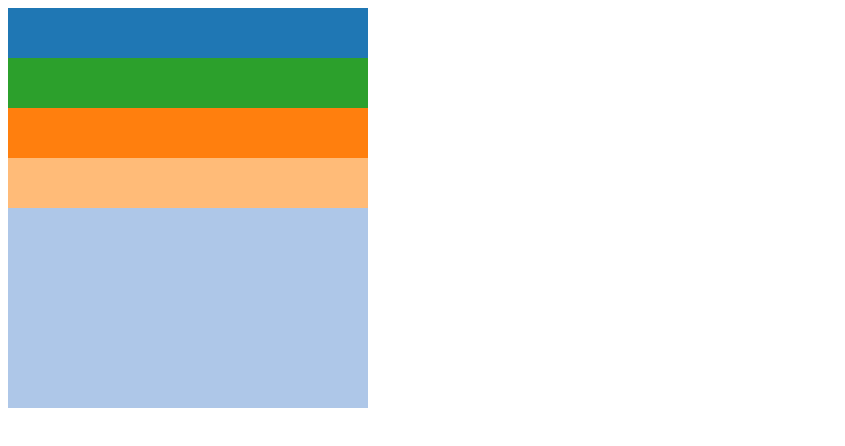
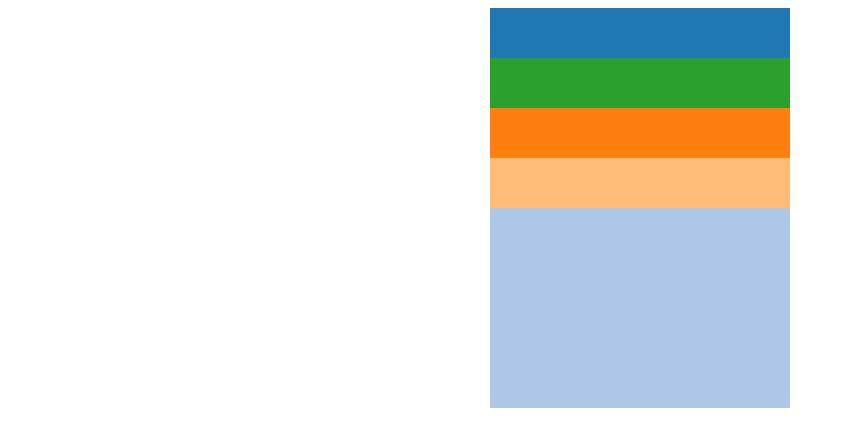
Before and after one commit to leotrs/DAGmaps, a plain HTML site: page dagmaps.html in a window 1280 px wide. Shown: the whole page, without its empty margins (0-845 px from the left). Drawn offline with nearby package versions, Linux system fonts and the light colour scheme.

Commit message:
lastest update

```diff
--- a/dagmaps.html
+++ b/dagmaps.html
@@ -9,13 +9,13 @@
     <title>DAGmaps</title>
   </head>
   <body>
-    <svg class="chart"></svg>
+    <svg class="chart" style="display: block; margin: auto"></svg>
     <script type="text/javascript">
 
 
      /*** Basic stuff ***/
 
-     var width = 360,
+     var width = 300,
          height = 400;
 
      var svg = d3.select(".chart")
@@ -48,25 +48,21 @@
      };
 
 
-
      /*** DAGmap ***/
 
-     function layout(rect, sizes) {
+     function layout(rect, sizes, labels) {
          /* Find a partition of rect into rectangles Ri where area(Ri)
             is proportional to sizes[i]. */
-         /* Cut across the largest dimension (FIXME). */
          var rects = [];
-
          var num_rects = sizes.length;
          var rect_size = rect.height / num_rects;
-
          for (var i=0; i < num_rects; i++) {
              rects.push({"x": rect.x,
                          "y": rect.y + rect_size * i,
                          "width": rect.width,
-                         "height": rect.height / num_rects});
+                         "height": rect.height / num_rects,
+                         "label": labels[i]});
          }
-
          return rects;
      }
 
@@ -109,7 +105,11 @@
                  return sizes[tree.nodes[c].id];
              });
 
-             var childrenRects = layout(rects[node], childrenSizes);
+             var childrenLabels = children.map(function(c) {
+                 return tree.nodes[c].id;
+             });
+
+             var childrenRects = layout(rects[node], childrenSizes, childrenLabels);
 
              for (var i=0; i < children.length; i++) {
                  rects[tree.nodes[children[i]].id] = childrenRects[i];
@@ -172,12 +172,12 @@
              var svgrects = svg.selectAll("rect")
                                .data(rect_array)
                                .enter().append("rect")
-                               .attr("x", function(d) { return d.x })
-                               .attr("y", function(d) { return d.y })
-                               .attr("width", function(d) { return d.width })
-                               .attr("height", function(d) { return d.height })
-                               .style("fill", function(d) { return color(d.y); });
-             console.log(svgrects);
+                               .attr("id", function(d) {return d.label; })
+                               .attr("x", function(d) { return d.x; })
+                               .attr("y", function(d) { return d.y; })
+                               .attr("width", function(d) { return d.width; })
+                               .attr("height", function(d) { return d.height; })
+                               .style("fill", function(d) { return color(d.y + d.x); });
          });
      });
 
```
